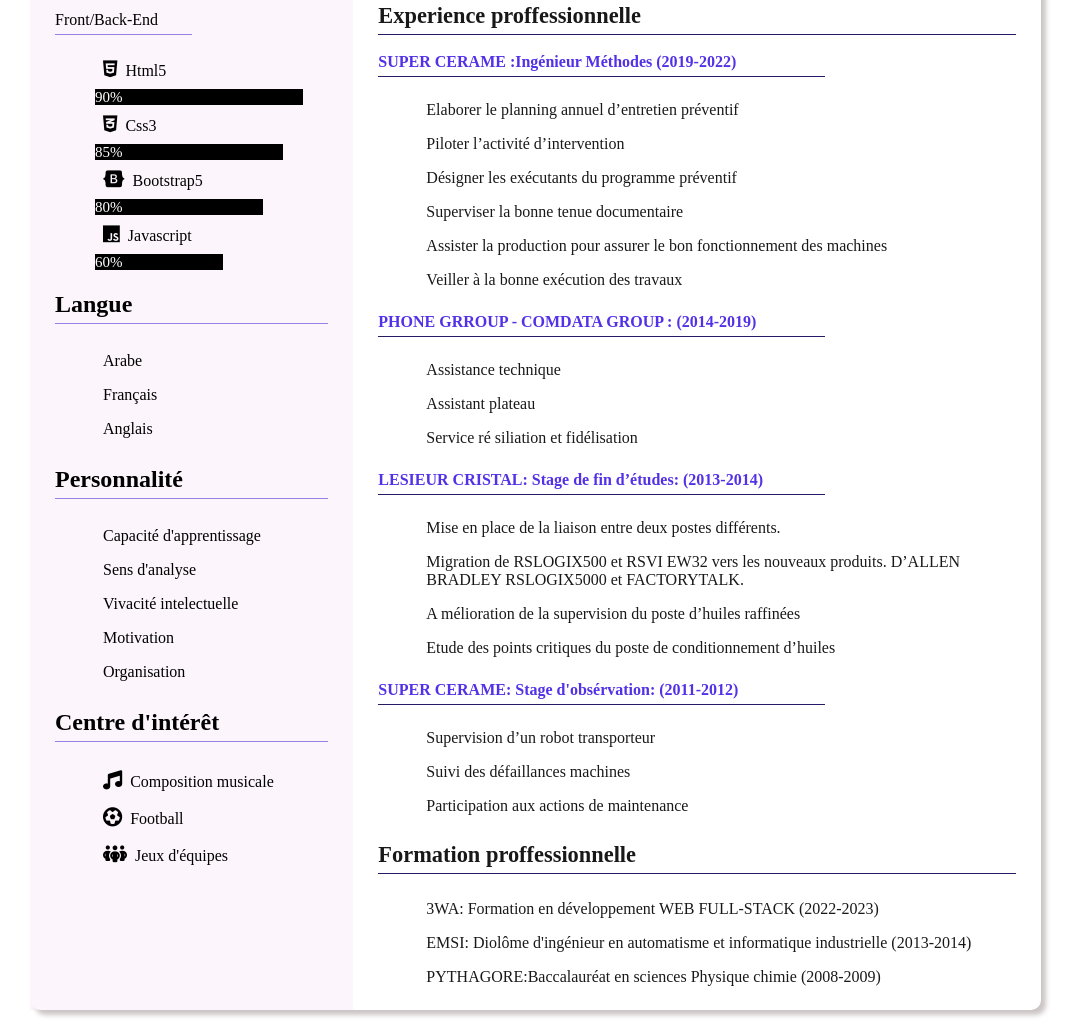
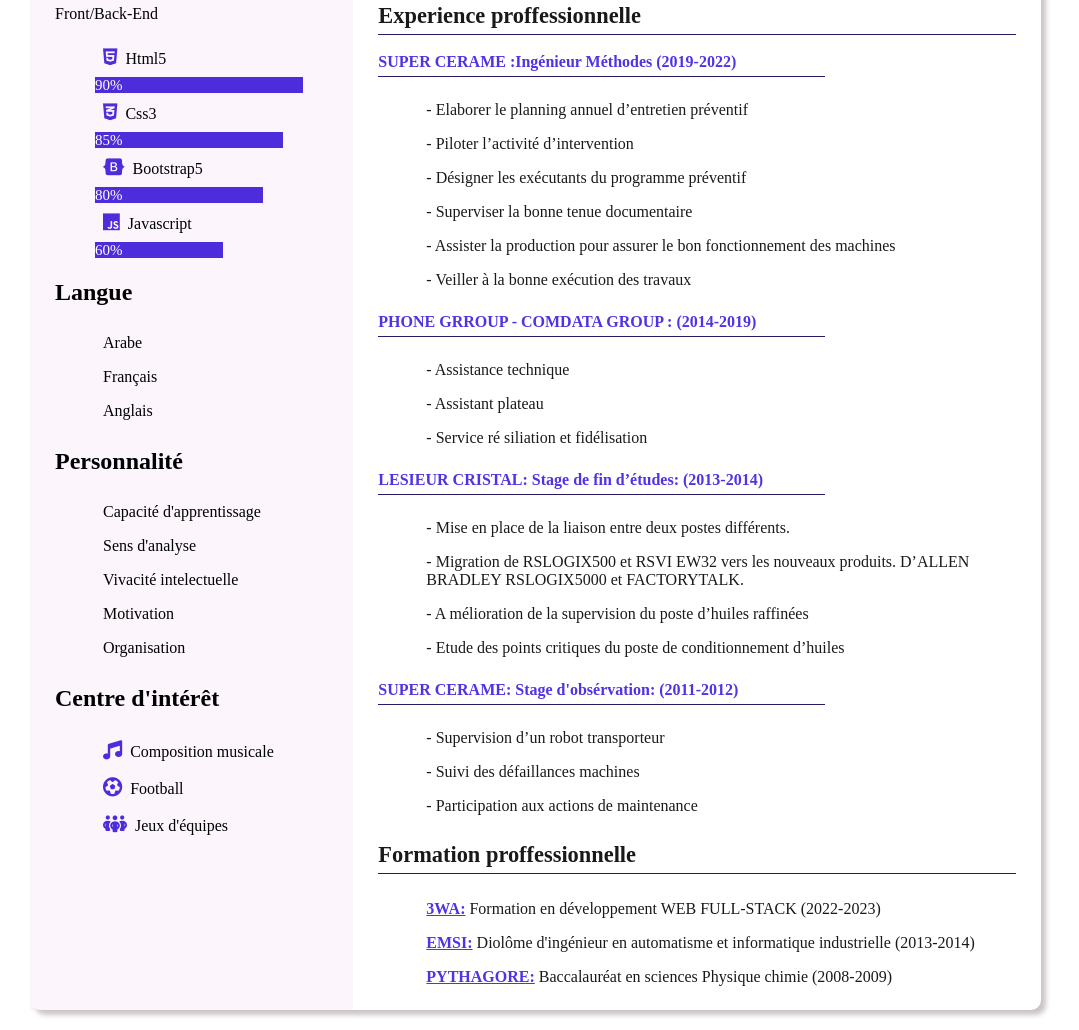
Before and after one commit to Dubwork91/Cv-FENNIR-Adnane, a plain HTML site: page index.html in a window 1280 px wide. Shown: the part 453-1483 px from the top of the page, without its empty margins (78-1157 px from the left). Drawn offline with nearby package versions, Linux system fonts and the light colour scheme.

Commit message:
Without Responsive

```diff
--- a/css/style.css
+++ b/css/style.css
@@ -28,7 +28,7 @@
 .apropos>img{
   border-radius: 50px;
   width: 130px;
-  margin-left: 100px;
+  margin-left: 80px;
 }
 
 ul>li{
@@ -36,7 +36,7 @@
   padding: 8px;
 }
 ul>li>i{
-  color: black;
+  color: #4c2cdb;
   background-color: transparent;
   font-size: 1.2em;
 }
@@ -64,7 +64,7 @@
 
 
 .html5 {
-  background-color: black;
+  background-color: #4c2cdb;
   color: white;
   padding-right: 180px;
   text-align: right;
@@ -73,7 +73,7 @@
 }
 
 .css {
-  background-color: black;
+  background-color: #4c2cdb;
   color: white;
   padding-right: 160px;
   text-align: right;
@@ -82,7 +82,7 @@
 }
 
 .boots {
-  background-color: black;
+  background-color: #4c2cdb;
   color: white;
   padding-right: 140px;
   text-align: right;
@@ -92,7 +92,7 @@
 
 
     .java {
-      background-color: black;
+      background-color: #4c2cdb;
       color: white;
       padding-right: 100px;
       text-align: right;
@@ -168,3 +168,19 @@
   background-image: url("/Image/white-cube-pattern-4k-bu-2048x2048.jpg");
 opacity: 0.9;
 }
+
+#hov:hover{
+	padding: 10px;
+	border-radius: 10px;
+	box-shadow: 0 0 10px #401be4;
+	transform: scale(1.01);
+	transition-property: "transform";
+	transition-duration: 0.3s;
+	transition-delay: 0.3s;
+}
+
+.second ul>li>span{
+  color: #401be4;
+  font-weight: bolder;
+  text-decoration: underline;
+}
--- a/index.html
+++ b/index.html
@@ -5,13 +5,19 @@
     <meta http-equiv="X-UA-Compatible" content="IE=edge">
     <meta name="viewport" content="width=device-width, initial-scale=1.0">
     <link rel="stylesheet" href="https://cdnjs.cloudflare.com/ajax/libs/font-awesome/6.1.2/css/all.min.css" integrity="sha512-1sCRPdkRXhBV2PBLUdRb4tMg1w2YPf37qatUFeS7zlBy7jJI8Lf4VHwWfZZfpXtYSLy85pkm9GaYVYMfw5BC1A==" crossorigin="anonymous" referrerpolicy="no-referrer" />
+    <head>
+      <link
+        rel="stylesheet"
+        href="https://cdnjs.cloudflare.com/ajax/libs/animate.css/4.1.1/animate.min.css"
+      />
+    </head>
     <link rel="stylesheet" href="./css/style.css">
     <title>CV ADNANE FENNIR</title>
 </head>
 <div class="container">
   <section id="partiegauche">
-    <div class="apropos">
-      <img src="./Image/IMG_20220820_143830.jpg" alt="adnane">
+    <div class="apropos" id="hov">
+      <img src="./Image/IMG_20220820_143830.jpg" alt="adnane"class="animate__animated animate__wobble">
         <ul>
           <li><i class="fa-solid fa-mobile"></i>&nbsp;&nbsp;(+212)669.829.855</li>
           <li><i class="fa-solid fa-envelope"></i>&nbsp;&nbsp;adnane.fennir@gmail.com</li>
@@ -20,7 +26,7 @@
           <li><i class="fa-brands fa-linkedin"></i>&nbsp;&nbsp;<a href="https://www.linkedin.com/in/adnane-fennir-6160a1a2/">Adnane Fennir</a> </li>
         </ul>
     </div>
-    <div class="comp" id="tiré">
+    <div class="comp" id="hov">
       <h2>Compétences</h2>
       <p> Front/Back-End</p>
       <ul>
@@ -35,7 +41,7 @@
       </ul>
     </div>
 
-    <div class="langue" id="tiré">
+    <div class="langue" id="hov">
       <h2>Langue</h2>
       <ul>
         <li>Arabe</li>
@@ -44,7 +50,7 @@
       </ul>
     </div>
 
-    <div class="Perso" id="tiré">
+    <div class="perso" id="hov">
       <h2>Personnalité</h2>
       <ul>
         <li>Capacité d'apprentissage</li>
@@ -55,7 +61,7 @@
       </ul>
     </div>
 
-    <div class="Perso" id="tiré">
+    <div class="centre" id="hov">
       <h2>Centre d'intérêt</h2>
       <ul>
         <li><i class="fa-solid fa-music"></i>&nbsp;&nbsp;Composition musicale</li>
@@ -74,7 +80,7 @@
 
 
     <section id="partiedroite">
-      <div class="first">
+      <div class="first" id="hov">
         <h1>Adnane FENNIR</h1>
         <h2>Développeur Full Stack</h2>
         <p>Durant mes années d'étude à l'EMSI , j’ai reçu une formation d’ingénieur en automatisme et informatique industrielle ,
@@ -85,41 +91,41 @@
           responsable Méthodes au sein du groupe "Super-Cérame" , là ou j'avais des tâches qui fesait partie du domaine de l'infomratique , je me sentais plus alaise et efficace dans la réalisation des missions confiées , d'ou m'est venu la décision de faire une conversion proffessionnelle , surtout que je suis une personne qui aime les défis et les nouvelles aventures.
           Je recherche une société qui me permettra de mettre pleinement en valeur mes capacités. J’ai aussi une bonne connaissance des nouvelles technologies. Je recherche surtout à accomplir une mission qui s'intègre dans un projet d'entreprise pour avoir de vraies responsabilités et que mon travail puisse être utilisé dans un cadre professionnel.</p>
       </div>
-      <div class="second">
+      <div class="second" id="hov">
         <h2>Experience proffessionnelle</h2>
         <h3>SUPER CERAME :Ingénieur Méthodes (2019-2022)</h3>
         <ul>
-          <li>Elaborer le planning annuel d’entretien préventif</li>
-          <li>Piloter l’activité d’intervention</li>
-          <li>Désigner les exécutants du programme préventif</li>
-          <li>Superviser la bonne tenue documentaire</li>
-          <li>Assister la production pour assurer le bon fonctionnement des machines</li>
-          <li>Veiller à la bonne exécution des travaux</li>
+          <li>- Elaborer le planning annuel d’entretien préventif</li>
+          <li>- Piloter l’activité d’intervention</li>
+          <li>- Désigner les exécutants du programme préventif</li>
+          <li>- Superviser la bonne tenue documentaire</li>
+          <li>- Assister la production pour assurer le bon fonctionnement des machines</li>
+          <li>- Veiller à la bonne exécution des travaux</li>
         </ul>
         <h3>PHONE GRROUP - COMDATA GROUP : (2014-2019)</h3>
         <ul>
-          <li>Assistance technique</li>
-          <li>Assistant plateau</li>
-          <li>Service ré siliation et fidélisation</li>
+          <li>- Assistance technique</li>
+          <li>- Assistant plateau</li>
+          <li>- Service ré siliation et fidélisation</li>
         </ul>
         <h3>LESIEUR CRISTAL: Stage de fin d’études: (2013-2014)</h3>
         <ul>
-          <li>Mise en place de la liaison entre deux postes différents.</li>
-          <li>Migration de RSLOGIX500 et RSVI EW32 vers les nouveaux produits. D’ALLEN BRADLEY RSLOGIX5000 et FACTORYTALK.</li>
-          <li>A mélioration de la supervision du poste d’huiles raffinées</li>
-          <li>Etude des points critiques du poste de conditionnement d’huiles</li>
+          <li>- Mise en place de la liaison entre deux postes différents.</li>
+          <li>- Migration de RSLOGIX500 et RSVI EW32 vers les nouveaux produits. D’ALLEN BRADLEY RSLOGIX5000 et FACTORYTALK.</li>
+          <li>- A mélioration de la supervision du poste d’huiles raffinées</li>
+          <li>- Etude des points critiques du poste de conditionnement d’huiles</li>
         </ul>
         <h3>SUPER CERAME: Stage d'obsérvation: (2011-2012)</h3>
         <ul>
-          <li>Supervision d’un robot transporteur</li>
-          <li>Suivi des défaillances machines</li>
-          <li>Participation aux actions de maintenance</li>
+          <li>- Supervision d’un robot transporteur</li>
+          <li>- Suivi des défaillances machines</li>
+          <li>- Participation aux actions de maintenance</li>
         </ul>
         <h2>Formation proffessionnelle</h2>
         <ul>
-          <li> 3WA: Formation en développement WEB FULL-STACK (2022-2023)</li>
-          <li> EMSI: Diolôme d'ingénieur en automatisme et informatique industrielle (2013-2014)</li>
-          <li> PYTHAGORE:Baccalauréat en sciences Physique chimie (2008-2009)</li>
+          <li> <span>3WA:</span>  Formation en développement WEB FULL-STACK (2022-2023)</li>
+          <li> <span>EMSI:</span> Diolôme d'ingénieur en automatisme et informatique industrielle (2013-2014)</li>
+          <li> <span>PYTHAGORE:</span> Baccalauréat en sciences Physique chimie (2008-2009)</li>
         </ul>
       </div>
 
```
